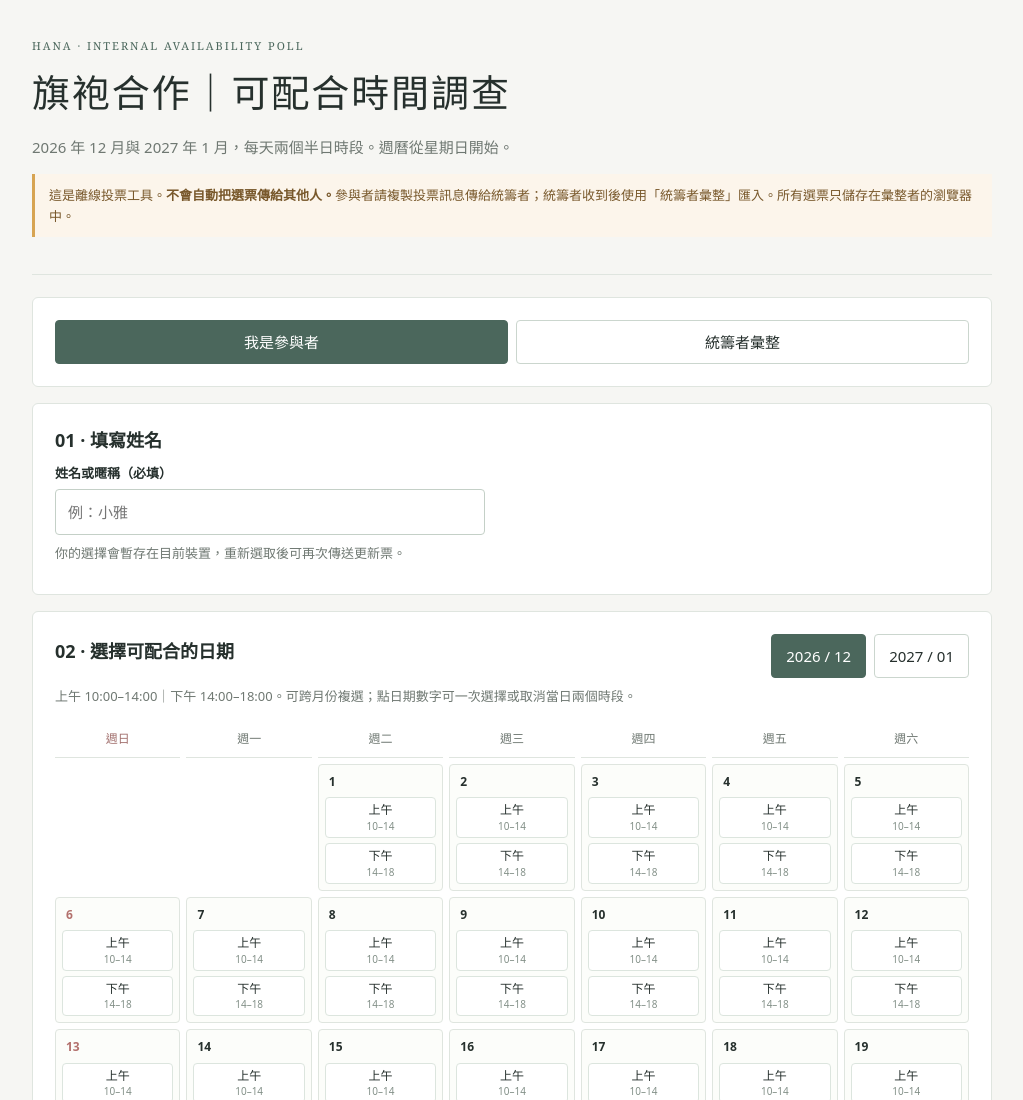
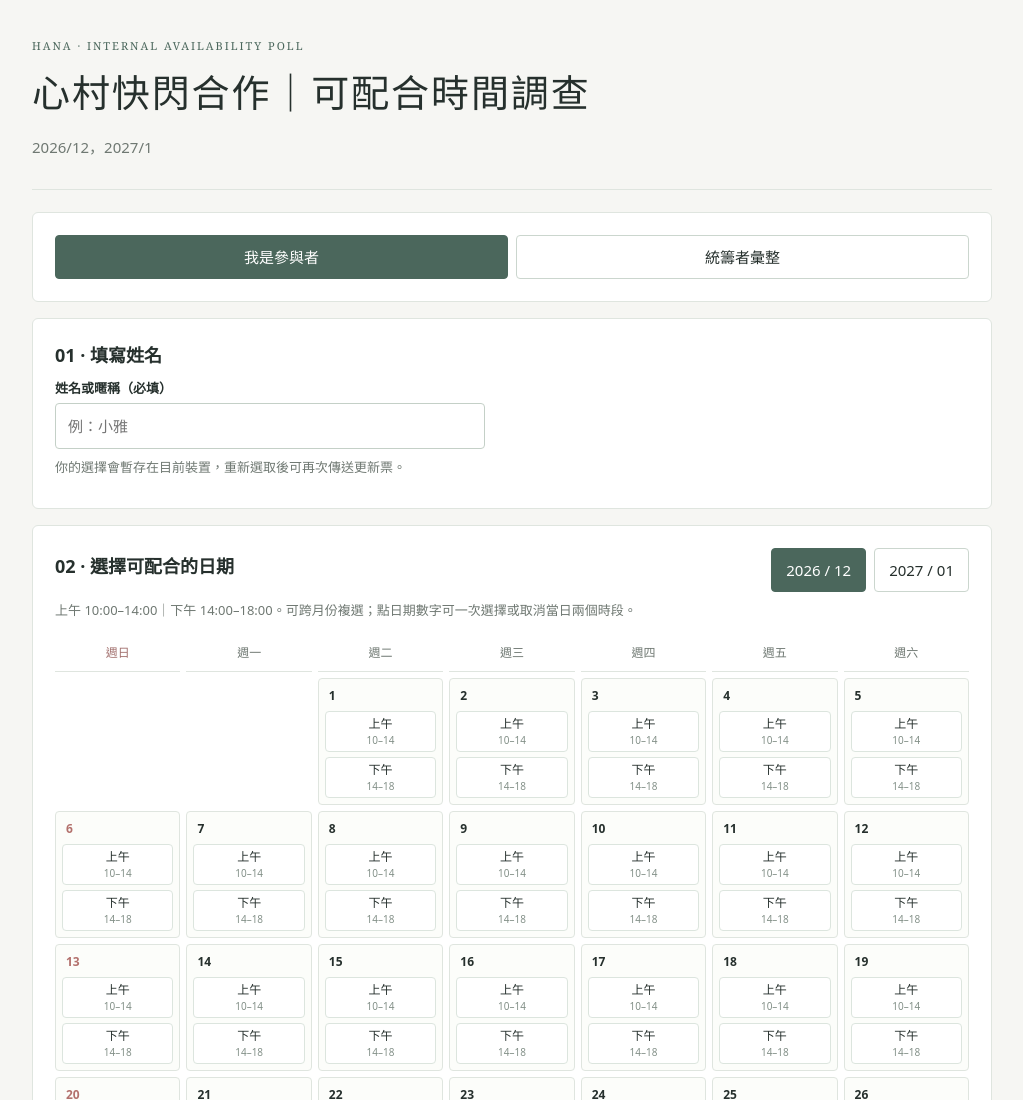
Before and after one commit to h-s017/hineni, a plain HTML site: page internal-tools/qipao-availability-poll.html in a window 1280 px wide. Shown: the top 1100 px of the page, without its empty margins (128-1151 px from the left). Drawn offline with Linux system fonts and the light colour scheme.

Commit message:
Update title and header for availability poll

```diff
--- a/internal-tools/qipao-availability-poll.html
+++ b/internal-tools/qipao-availability-poll.html
@@ -4,7 +4,7 @@
   <meta charset="utf-8">
   <meta name="viewport" content="width=device-width,initial-scale=1">
   <meta name="robots" content="noindex,nofollow">
-  <title>旗袍合作｜12 月與 1 月內部時段調查</title>
+  <title>心村快閃合作｜12 月與 1 月內部時段調查</title>
   <style>
     :root{--bg:#f6f6f3;--paper:#fff;--ink:#26302d;--accent:#4b675c;--mute:#6f7872;--line:#dfe5df;--light:#edf3ee}
     *{box-sizing:border-box}html{font-family:system-ui,-apple-system,"Noto Sans TC","PingFang TC",sans-serif;color:var(--ink);background:var(--bg)}
@@ -44,9 +44,8 @@
 <main>
   <header class="rule">
     <div class="eyebrow">HANA · INTERNAL AVAILABILITY POLL</div>
-    <h1>旗袍合作｜可配合時間調查</h1>
-    <p>2026 年 12 月與 2027 年 1 月，每天兩個半日時段。週曆從星期日開始。</p>
-    <div class="notice warning">這是離線投票工具。<strong>不會自動把選票傳給其他人。</strong>參與者請複製投票訊息傳給統籌者；統籌者收到後使用「統籌者彙整」匯入。所有選票只儲存在彙整者的瀏覽器中。</div>
+    <h1>心村快閃合作｜可配合時間調查</h1>
+    <p>2026/12，2027/1</p>
   </header>
   <div class="card">
     <div class="actions" role="group" aria-label="投票模式">
```
